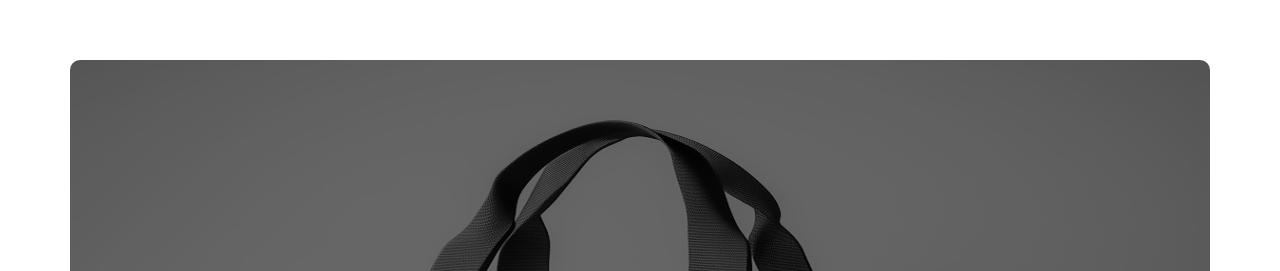
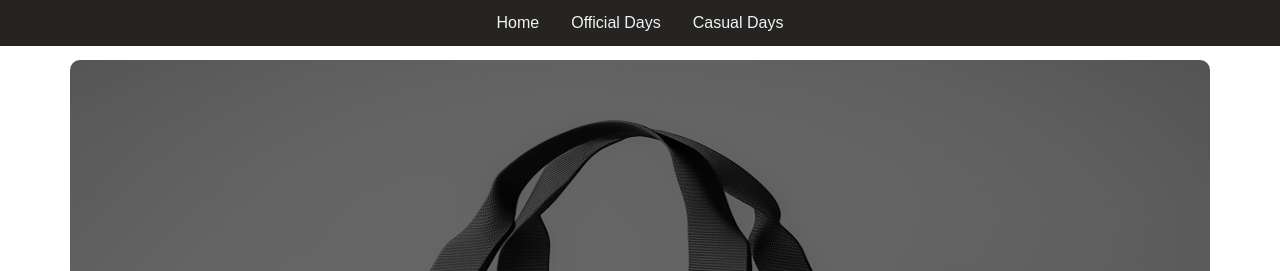
Before and after one commit to kairuthiann2/withMe-app, a plain HTML site: page index.html in a window 1280 px wide. Shown: the top 271 px of the page. Drawn offline with Linux system fonts and the light colour scheme.

Commit message:
Added a new navbar menu

```diff
--- a/index.html
+++ b/index.html
@@ -7,6 +7,13 @@
     <link rel="stylesheet" href="styles/styles.css">
 </head>
 <body>
+    <!-- ========================== Navigation ==========================-->
+    <div class="navbar">
+        <a href="#home">Home</a>
+        <a href="#official days">Official Days</a>
+        <a href="#casual days">Casual Days</a>
+    </div>
+    <!-- ========================== Main content ==========================-->
     <main>
         <div class="header">
          <h1>Welcome to WithMe</h1>
@@ -14,7 +21,7 @@
         </div>
 
         <!-- ========================== Official Wear ==========================-->
-<h2 class="container-subheading">Official Days</h2>
+         <h2 class="container-subheading">Official Days</h2>
         <div class="table-container">
 
             <!-- ========================== Table 1 ==========================-->
```
